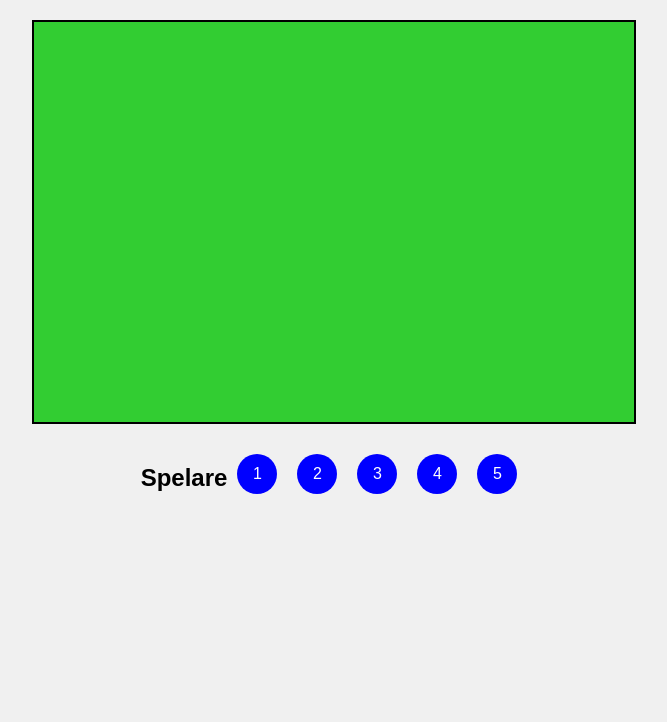
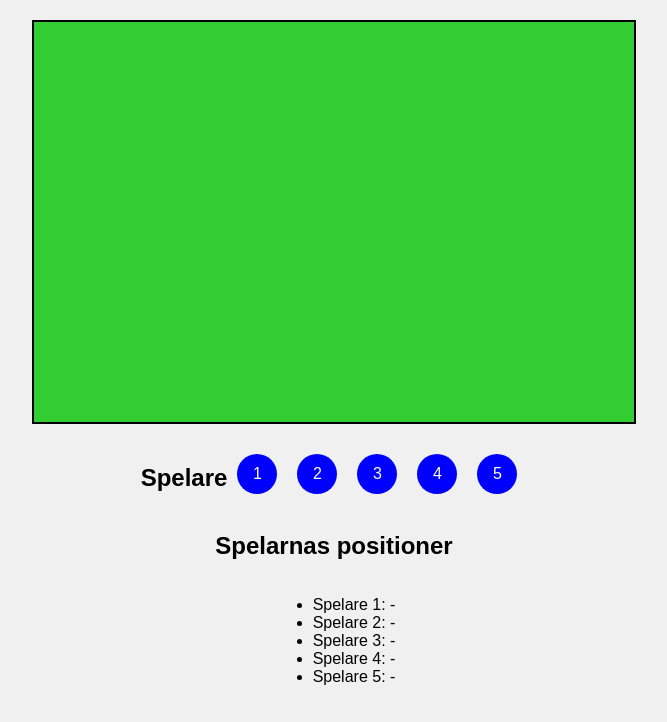
Before and after one commit to Aka-Marko/coach-board, a plain HTML site: page index.html in a window 1280 px wide. Shown: the part 78-800 px from the top of the page, without its empty margins (306-973 px from the left). Drawn offline with Linux system fonts and the light colour scheme.

Commit message:
Update index.html
position added

```diff
--- a/index.html
+++ b/index.html
@@ -21,6 +21,18 @@
         <div class="player" draggable="true" data-number="5">5</div>
     </div>
 
+<h2>Spelarnas positioner</h2>
+<div id="positions">
+    <ul>
+        <li>Spelare 1: <span id="player1-position">-</span></li>
+        <li>Spelare 2: <span id="player2-position">-</span></li>
+        <li>Spelare 3: <span id="player3-position">-</span></li>
+        <li>Spelare 4: <span id="player4-position">-</span></li>
+        <li>Spelare 5: <span id="player5-position">-</span></li>
+    </ul>
+</div>
+
+
     <script src="script.js"></script>
 </body>
 </html>
```
